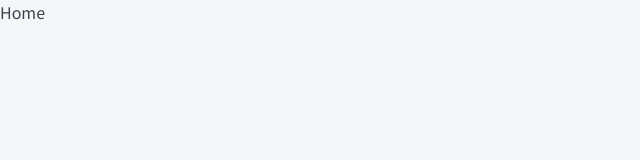
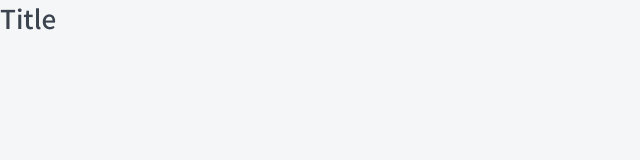
Before and after one commit to SerjSidelnikov/next-course, a Next.js app: page / in a window 1280 px wide. Shown: the top 160 px of the page, without its empty margins (0-640 px from the left). Built offline with nearby package versions, Linux system fonts and the light colour scheme.

Commit message:
Component Htag

```diff
--- /dev/null
+++ b/components/Htag/Htag.module.css
@@ -0,0 +1,23 @@
+.h1 {
+  margin: 0;
+
+  font-size: 26px;
+  font-weight: 500;
+  line-height: 35px;
+}
+
+.h2 {
+  margin: 0;
+
+  font-size: 22px;
+  font-weight: 500;
+  line-height: 30px;
+}
+
+.h3 {
+  margin: 0;
+
+  font-size: 20px;
+  font-weight: 600;
+  line-height: 27px;
+}
--- /dev/null
+++ b/components/Htag/index.tsx
@@ -0,0 +1,23 @@
+import React from 'react';
+import cn from 'classnames';
+
+import { HtagProps } from './types';
+
+import classes from './Htag.module.css';
+
+const Htag: React.FC<HtagProps> = ({ tag, children }) => {
+  const Component: 'h1' | 'h2' | 'h3' = tag;
+
+  return (
+    <Component
+      className={cn({
+        [classes.h1]: tag === 'h1',
+        [classes.h2]: tag === 'h2',
+        [classes.h3]: tag === 'h3',
+      })}>
+      {children}
+    </Component>
+  );
+};
+
+export default Htag;
--- /dev/null
+++ b/components/Htag/types.ts
@@ -0,0 +1,3 @@
+export interface HtagProps {
+  tag: 'h1' | 'h2' | 'h3';
+}
--- a/package.json
+++ b/package.json
@@ -14,10 +14,12 @@
     "react-dom": "17.0.2"
   },
   "devDependencies": {
+    "@types/classnames": "^2.3.1",
     "@types/node": "^15.12.1",
     "@types/react": "^17.0.9",
     "@typescript-eslint/eslint-plugin": "^4.26.0",
     "@typescript-eslint/parser": "^4.26.0",
+    "classnames": "2.2.6",
     "eslint": "^7.28.0",
     "prettier": "2.3.1",
     "stylelint": "^13.13.1",
--- a/pages/index.tsx
+++ b/pages/index.tsx
@@ -1,7 +1,9 @@
+import Htag from '../components/Htag';
+
 export default function Home(): JSX.Element {
   return (
     <div>
-      Home
+      <Htag tag="h1">Title</Htag>
     </div>
   );
 }
```
Also changed, not shown: 1 other file (tests, documents, lock files or other folders).
